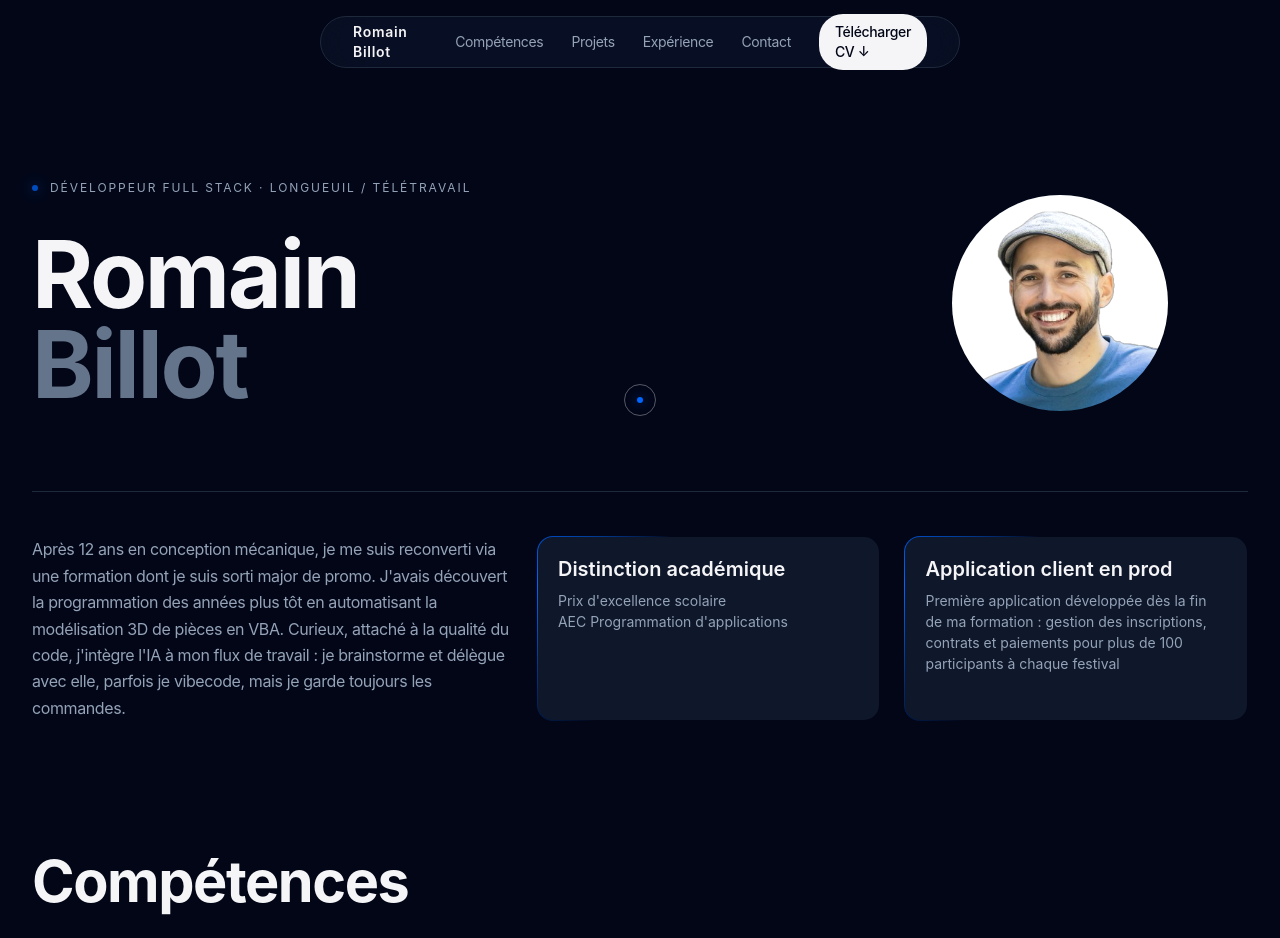
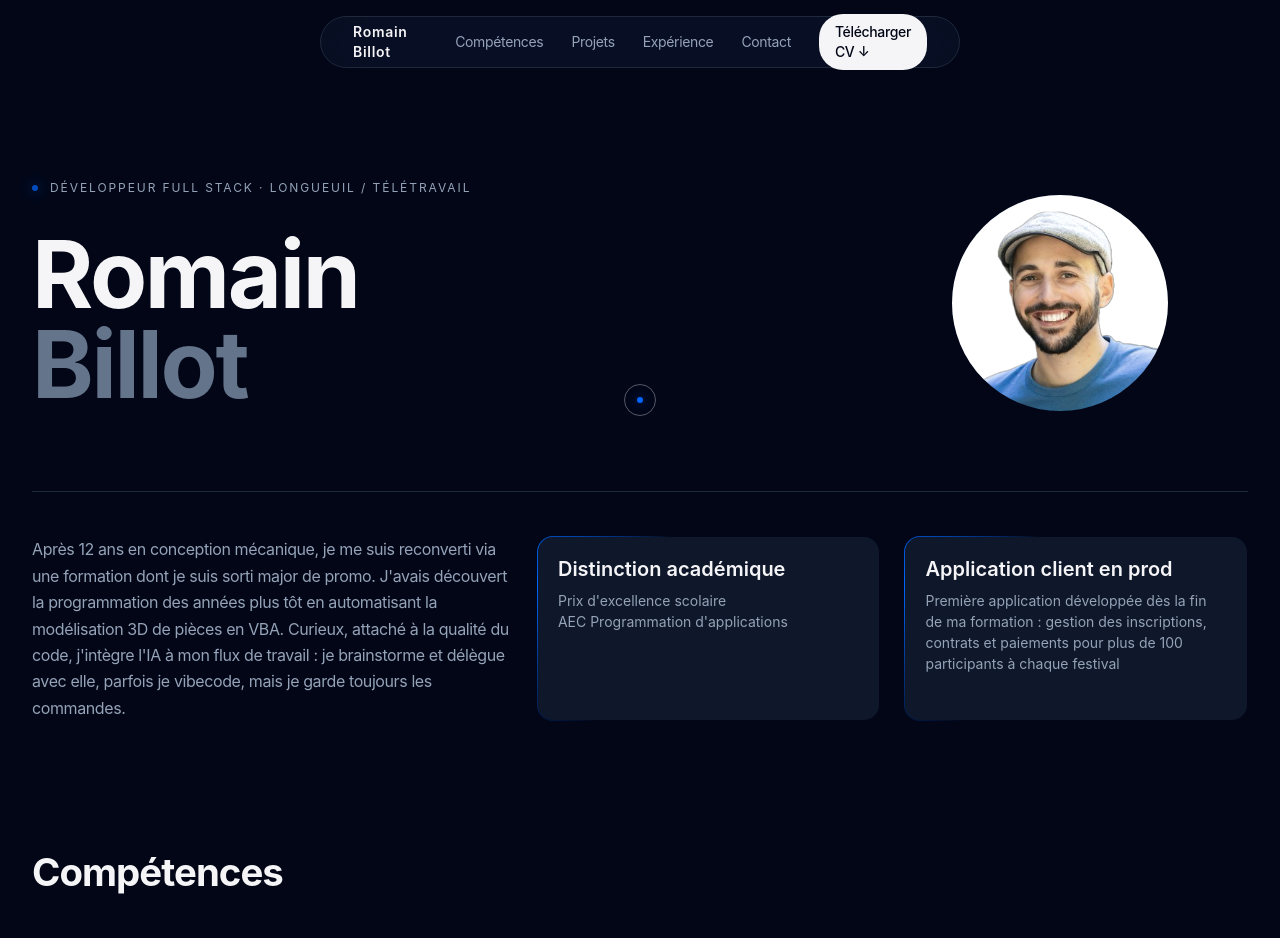
Before and after one commit to romain-billot/portfolio-v2, a React (Vite) app: page / in a window 1280 px wide. Shown: the top 938 px of the page. Built offline with nearby package versions, Linux system fonts and the light colour scheme; the HTML template or start-up script is replaced by a standard one.

Commit message:
fix: adjust title size for improved readability in section headers

```diff
--- a/src/ui/Section.tsx
+++ b/src/ui/Section.tsx
@@ -15,7 +15,7 @@ export function Section({id, title, children, className = ""}: Props) {
 			className={`relative mx-auto max-w-7xl px-8 pt-18 pb-10 max-md:px-6 max-md:pt-13 max-md:pb-8 ${className}`}
 		>
 			{title ? (
-				<h2 className="mb-12 text-[clamp(40px,4.5vw,72px)] font-bold leading-none tracking-tight max-md:mb-8">
+				<h2 className="mb-12 text-[clamp(28px,3vw,48px)] font-bold leading-none tracking-tight max-md:mb-8">
 					{title}
 				</h2>
 			) : null}
```
